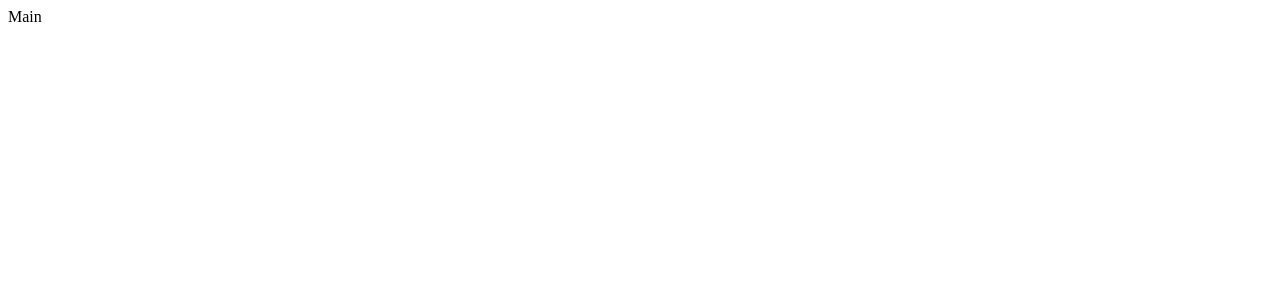
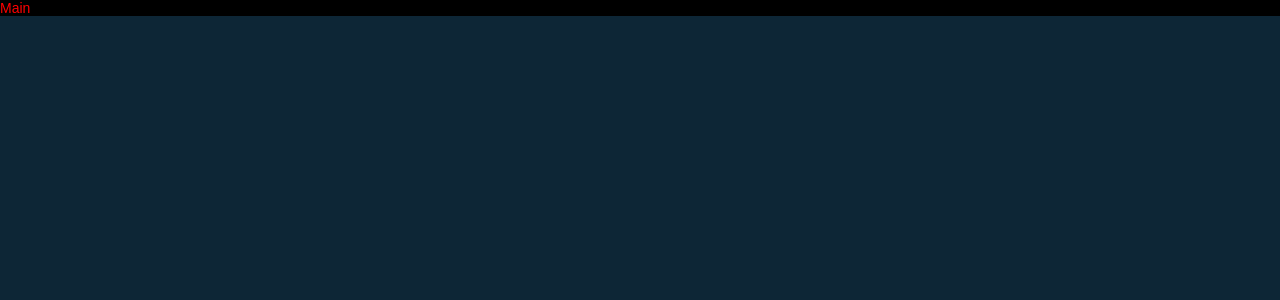
Before and after one commit to Felipe-Borba/projeto-repos, a React (Create React App) app: page / in a window 1280 px wide. Shown: the top 300 px of the page. Built offline with nearby package versions, Linux system fonts and the light colour scheme.

Commit message:
add styled components

```diff
--- a/package.json
+++ b/package.json
@@ -10,6 +10,7 @@
     "react-dom": "^17.0.2",
     "react-router-dom": "^6.2.2",
     "react-scripts": "5.0.0",
+    "styled-components": "^5.3.3",
     "web-vitals": "^2.1.0"
   },
   "scripts": {
--- a/src/App.js
+++ b/src/App.js
@@ -1,7 +1,13 @@
 import Router from "./router";
+import GlobalStyle from "./styles/global";
 
 function App() {
-  return <Router />;
+  return (
+    <>
+      <GlobalStyle />
+      <Router />
+    </>
+  );
 }
 
 export default App;
--- a/src/pages/Main/index.js
+++ b/src/pages/Main/index.js
@@ -1,7 +1,8 @@
 import React from "react";
+import { Title } from "./tittle";
 
 function Main() {
-  return <div>Main</div>;
+  return <Title>Main</Title>;
 }
 
 export default Main;
--- /dev/null
+++ b/src/pages/Main/tittle.js
@@ -0,0 +1,6 @@
+import styled from "styled-components";
+
+export const Title = styled.div`
+  color: #ff0000;
+  background-color: black;
+`;
--- /dev/null
+++ b/src/styles/global.js
@@ -0,0 +1,30 @@
+import { createGlobalStyle } from "styled-components";
+
+export default createGlobalStyle`
+  *{
+    margin: 0;
+    padding: 0;
+    outline: 0;
+    box-sizing: border-box;
+  }
+
+  html, body, #root{
+    min-height: 100%
+  }
+
+  body{
+    background: #0d2636;
+    font-size: 14px;
+    -webkit-font-smoothing: antialiased !important;
+  }
+
+  body, input, button{
+    color: #222;
+    font-size: 14px;
+    font-family: Arial, Helvetica, sans-serif;
+  }
+
+  button{
+    cursor: pointer;
+  }
+`;
```
Also changed, not shown: 1 other file (tests, documents, lock files or other folders).
